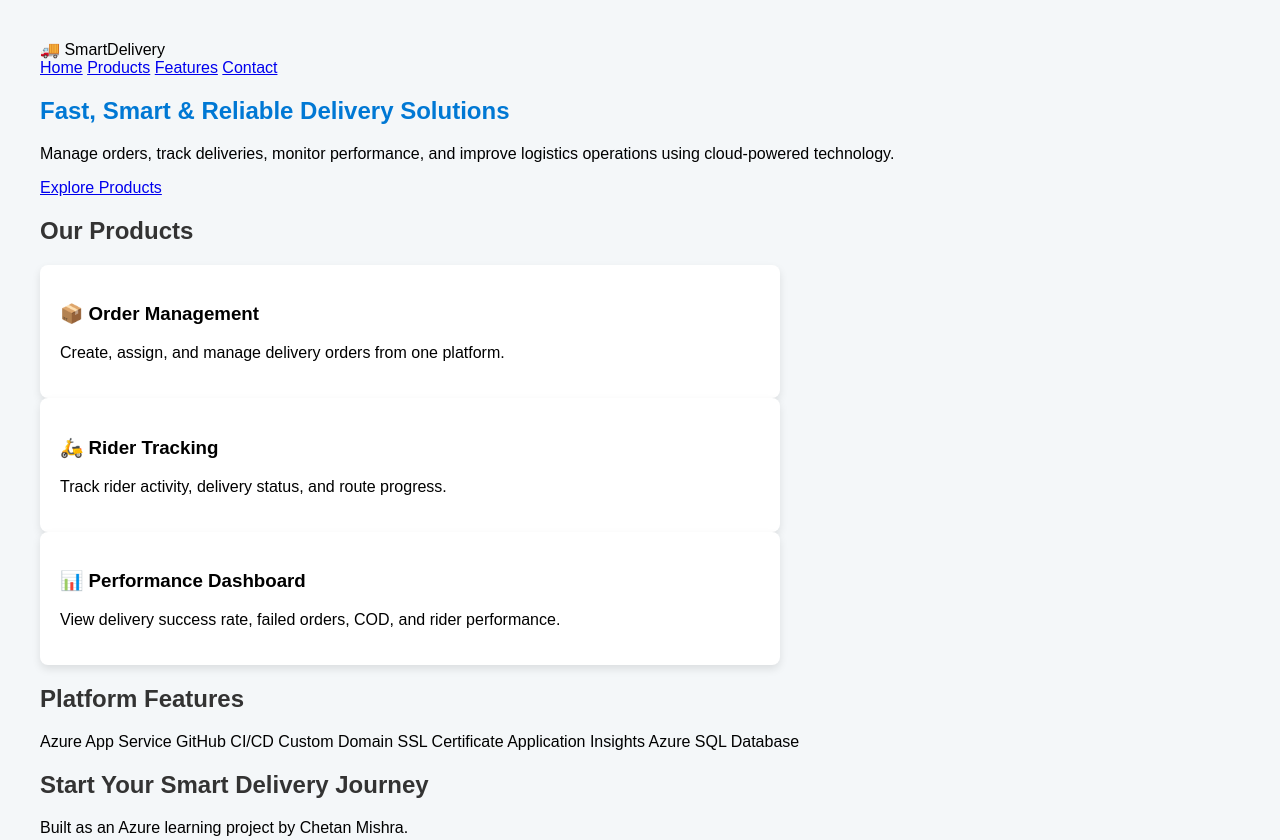
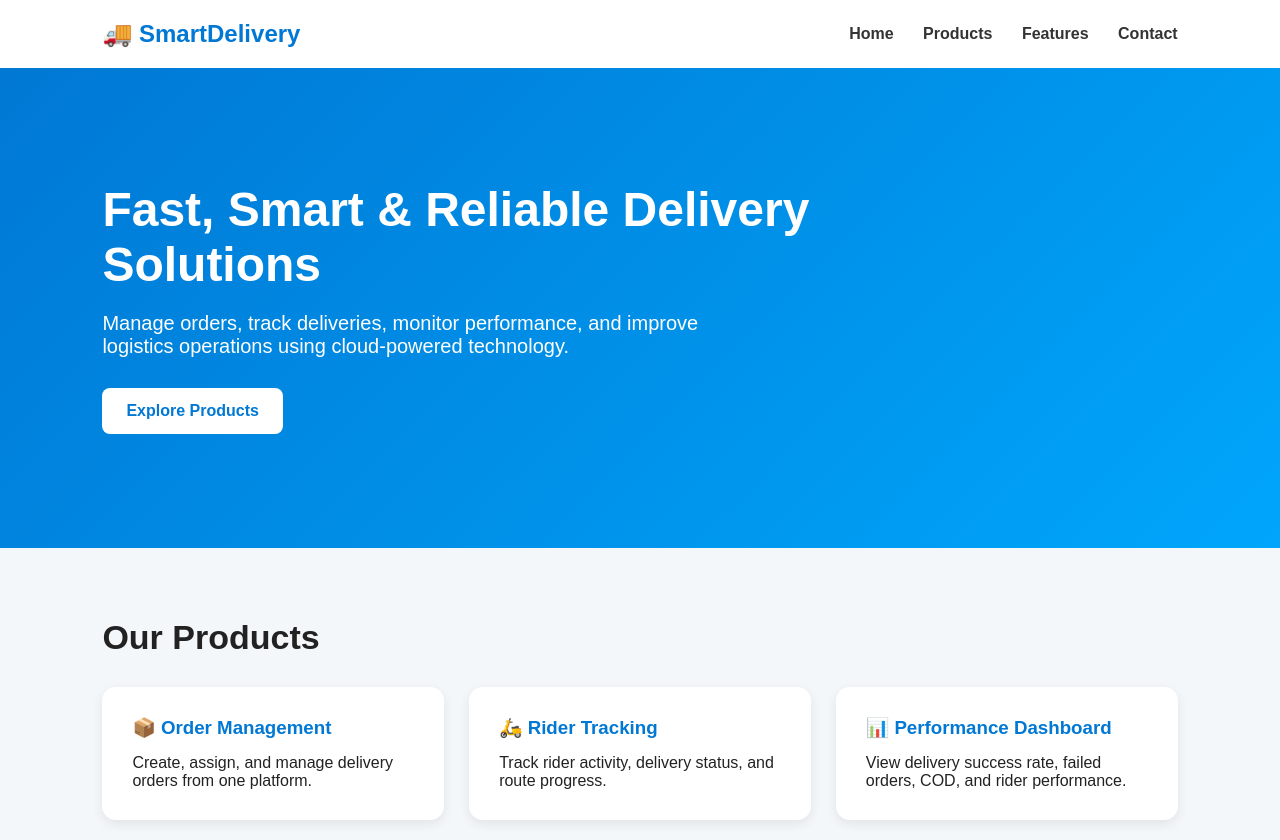
Before and after one commit to Chetan0287/SmartDeliveryPlatform, a website: page index.html in a window 1280 px wide. Shown: the top 840 px of the page. Drawn offline with Linux system fonts and the light colour scheme.

Commit message:
Update styles.css

```diff
--- a/styles.css
+++ b/styles.css
@@ -1,39 +1,129 @@
+* {
+    margin: 0;
+    padding: 0;
+    box-sizing: border-box;
+}
+
 body {
     font-family: Arial, sans-serif;
-    margin: 40px;
-    background-color: #f4f7f9;
+    background: #f4f7f9;
+    color: #222;
 }
 
-h1 {
+.navbar {
+    background: #ffffff;
+    padding: 20px 8%;
+    display: flex;
+    justify-content: space-between;
+    align-items: center;
+    box-shadow: 0 2px 8px rgba(0,0,0,0.08);
+}
+
+.logo {
+    font-size: 24px;
+    font-weight: bold;
     color: #0078d4;
 }
 
-h2 {
-    color: #333333;
+nav a {
+    margin-left: 25px;
+    text-decoration: none;
+    color: #333;
+    font-weight: 600;
 }
 
-ul {
-    background: white;
-    padding: 20px 40px;
-    border-radius: 8px;
-    box-shadow: 0 4px 8px rgba(0,0,0,0.1);
-    max-width: 700px;
+.hero {
+    min-height: 480px;
+    padding: 80px 8%;
+    display: flex;
+    align-items: center;
+    background: linear-gradient(135deg, #0078d4, #00a6fb);
+    color: white;
 }
 
-li {
-    margin: 10px 0;
+.hero h1 {
+    font-size: 48px;
+    max-width: 750px;
+    margin-bottom: 20px;
 }
 
-footer {
-    margin-top: 30px;
-    color: #666666;
-    font-size: 14px;
+.hero p {
+    font-size: 20px;
+    max-width: 650px;
+    margin-bottom: 30px;
+}
+
+.btn {
+    display: inline-block;
+    background: white;
+    color: #0078d4;
+    padding: 14px 24px;
+    border-radius: 8px;
+    text-decoration: none;
+    font-weight: bold;
+}
+
+.section {
+    padding: 70px 8%;
+}
+
+.section h2 {
+    font-size: 34px;
+    margin-bottom: 30px;
+    color: #222;
+}
+
+.cards {
+    display: flex;
+    gap: 25px;
+    flex-wrap: wrap;
 }
 
 .card {
     background: white;
+    padding: 30px;
+    border-radius: 14px;
+    box-shadow: 0 4px 12px rgba(0,0,0,0.08);
+    flex: 1;
+    min-width: 260px;
+}
+
+.card h3 {
+    margin-bottom: 15px;
+    color: #0078d4;
+}
+
+.light {
+    background: #ffffff;
+}
+
+.features {
+    display: flex;
+    flex-wrap: wrap;
+    gap: 15px;
+}
+
+.features span {
+    background: #e8f3ff;
+    color: #0078d4;
+    padding: 12px 18px;
+    border-radius: 30px;
+    font-weight: bold;
+}
+
+.contact {
+    text-align: center;
+    background: #eef6ff;
+}
+
+.contact p {
+    margin-bottom: 25px;
+    font-size: 18px;
+}
+
+footer {
+    background: #1f2937;
+    color: white;
+    text-align: center;
     padding: 20px;
-    border-radius: 8px;
-    box-shadow: 0 4px 8px rgba(0,0,0,0.1);
-    max-width: 700px;
 }
```
